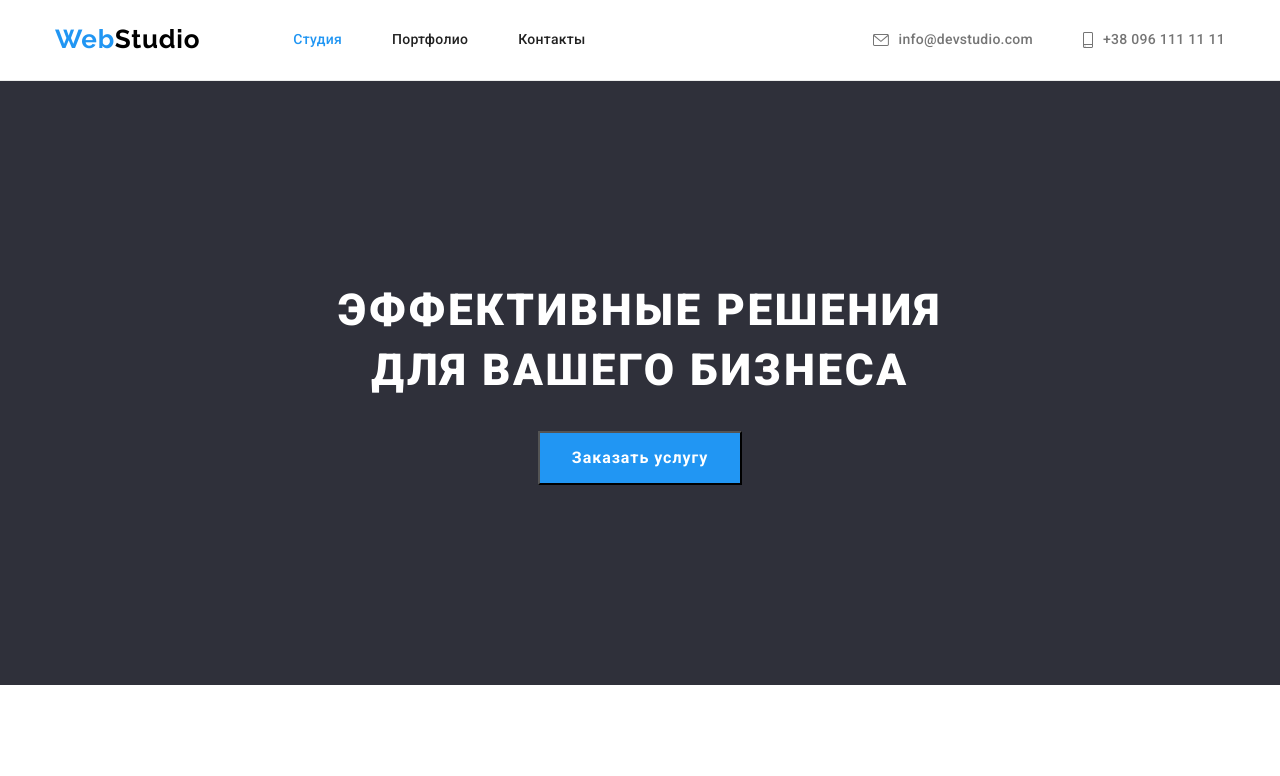
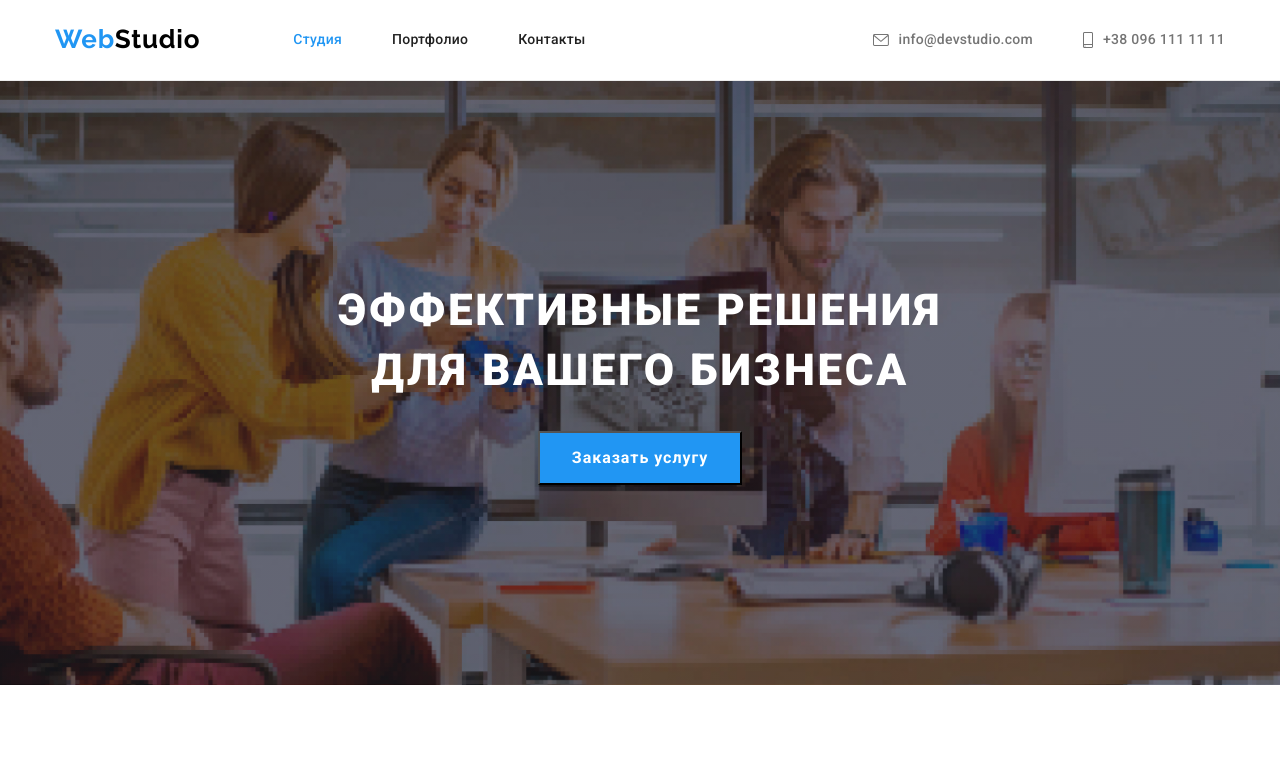
Before and after one commit to YevhenRymarcuk/goit-markup-hw-04, a plain HTML site: page index.html in a window 1280 px wide. Shown: the top 776 px of the page. Drawn offline with nearby package versions, Linux system fonts and the light colour scheme.

Commit message:
Добавляет overlay и фоновый рисунок блоку "ГЕРОЙ"

```diff
--- a/css/styles.css
+++ b/css/styles.css
@@ -214,8 +214,20 @@ img {
 .hero {
   background-color: var(--secondary-bg-color);
   min-height: 600px;
+}
+
+.hero-content {
+  max-width: 1600px;
+
+  margin-left: auto;
+  margin-right: auto;
   padding-top: 200px;
   padding-bottom: 200px;
+
+  background-image: linear-gradient(rgba(47, 48, 58, 0.4), rgba(47, 48, 58, 0.4)),
+    url(../images/hero/background-hero.jpg);
+  background-size: cover;
+  background-position: center;
 }
 
 .hero-title {
```
Also changed, not shown: images/hero/background-hero.jpg (added).
